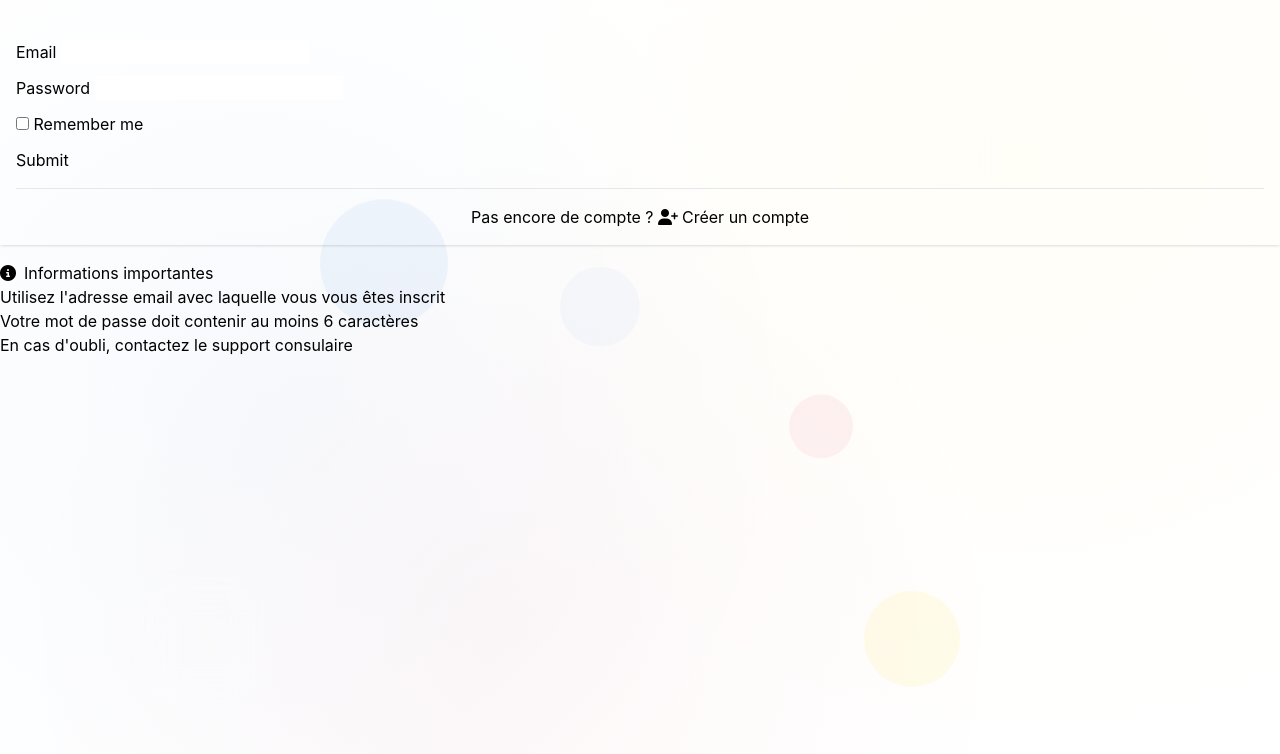
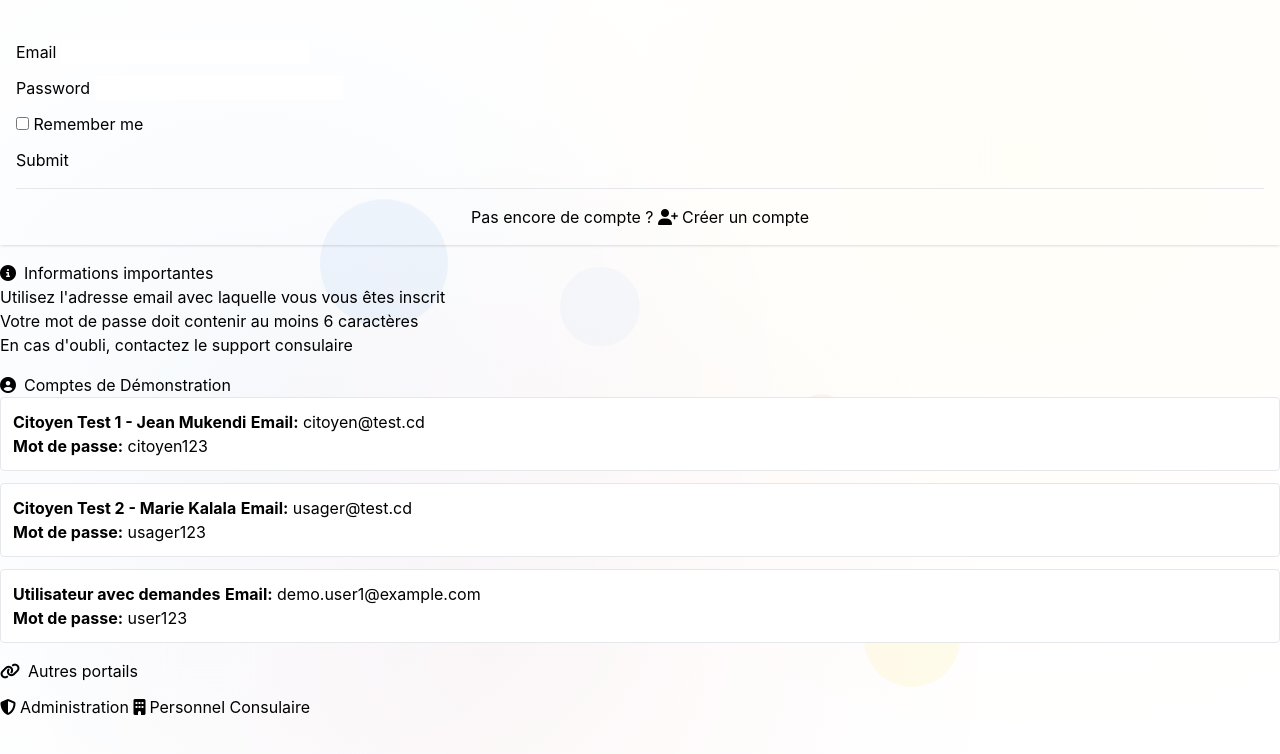
Before and after one commit to moa-digitalagency/ConsulConnect, a Python web app: template templates/auth/login.html in a window 1280 px wide. Shown: the top 754 px of the page. Run offline with Jinja, Linux system fonts and the light colour scheme; the template is opened without the code that fills it, so the values that code supplies are empty, except form fields; tables that the repository leaves empty hold one stand-in row (values such as "Sample post"); form fields are guessed from the names that the template uses; some libraries are stand-ins or nearby versions.

Commit message:
Display demo account credentials on the login page for easy testing
Update templates/auth/login.html to include a new section displaying demo user accounts, emails, and passwords for testing purposes.

Replit-Commit-Author: Agent
Replit-Commit-Session-Id: 4a622c96-70be-450b-a5e0-d8ed584b2bfa
Replit-Commit-Checkpoint-Type: intermediate_checkpoint
Replit-Commit-Event-Id: 57275fce-52e8-4864-a050-455af039b020
Replit-Commit-Screenshot-Url: https://storage.googleapis.com/screenshot-production-us-central1/b6071e12-83fb-44f0-9549-cc157c65d502/4a622c96-70be-450b-a5e0-d8ed584b2bfa/X0bKBYQ

```diff
--- a/templates/auth/login.html
+++ b/templates/auth/login.html
@@ -75,6 +75,49 @@
                 </ul>
             </div>
         </div>
+
+        <!-- Demo Credentials Box -->
+        <div class="card mt-4 border-primary">
+            <div class="card-body bg-light">
+                <h6 class="card-title text-primary">
+                    <i class="fas fa-user-circle me-2"></i>Comptes de Démonstration
+                </h6>
+                <div class="small">
+                    <div class="mb-3 p-3 bg-white rounded border">
+                        <strong class="d-block mb-1">Citoyen Test 1 - Jean Mukendi</strong>
+                        <strong>Email:</strong> citoyen@test.cd<br>
+                        <strong>Mot de passe:</strong> citoyen123
+                    </div>
+                    <div class="mb-3 p-3 bg-white rounded border">
+                        <strong class="d-block mb-1">Citoyen Test 2 - Marie Kalala</strong>
+                        <strong>Email:</strong> usager@test.cd<br>
+                        <strong>Mot de passe:</strong> usager123
+                    </div>
+                    <div class="p-3 bg-white rounded border">
+                        <strong class="d-block mb-1">Utilisateur avec demandes</strong>
+                        <strong>Email:</strong> demo.user1@example.com<br>
+                        <strong>Mot de passe:</strong> user123
+                    </div>
+                </div>
+            </div>
+        </div>
+
+        <!-- Other portals -->
+        <div class="card mt-4 border-secondary">
+            <div class="card-body">
+                <h6 class="card-title text-secondary mb-3">
+                    <i class="fas fa-link me-2"></i>Autres portails
+                </h6>
+                <div class="d-flex justify-content-center gap-3">
+                    <a href="/admin" class="btn btn-sm btn-outline-danger">
+                        <i class="fas fa-shield-alt me-1"></i>Administration
+                    </a>
+                    <a href="/consulate" class="btn btn-sm btn-outline-warning">
+                        <i class="fas fa-building me-1"></i>Personnel Consulaire
+                    </a>
+                </div>
+            </div>
+        </div>
     </div>
 </div>
 {% endblock %}
```
